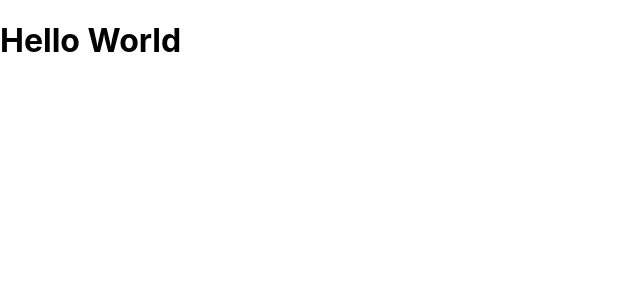
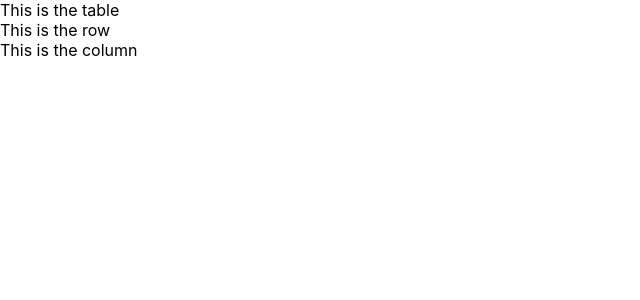
Before and after one commit to Temurbekk/React-Dom, a React (Create React App) app: page / in a window 1280 px wide. Shown: the top 300 px of the page, without its empty margins (0-640 px from the left). Built offline with nearby package versions, Linux system fonts and the light colour scheme; the HTML template or start-up script is replaced by a standard one.

Commit message:
Create empty table components

```diff
--- a/src/App.js
+++ b/src/App.js
@@ -1,9 +1,10 @@
 import React from "react";
+import Table from "./Components/Table";
 
 function App() {
   return (
     <div className="App">
-      <h1>Hello World</h1>
+      <Table />
     </div>
   );
 }
--- /dev/null
+++ b/src/Components/Table.jsx
@@ -0,0 +1,16 @@
+import React from "react";
+
+import TableRow from "./TableRow";
+import TableColumn from "./TableColumn";
+
+function Table() {
+  return (
+    <div>
+      This is the table
+      <TableRow />
+      <TableColumn />
+    </div>
+  );
+}
+
+export default Table;
--- /dev/null
+++ b/src/Components/TableColumn.jsx
@@ -0,0 +1,7 @@
+import React from "react";
+
+function TableColumn() {
+  return <div>This is the column</div>;
+}
+
+export default TableColumn;
--- /dev/null
+++ b/src/Components/TableRow.jsx
@@ -0,0 +1,7 @@
+import React from "react";
+
+function TableRow() {
+  return <div>This is the row</div>;
+}
+
+export default TableRow;
```
